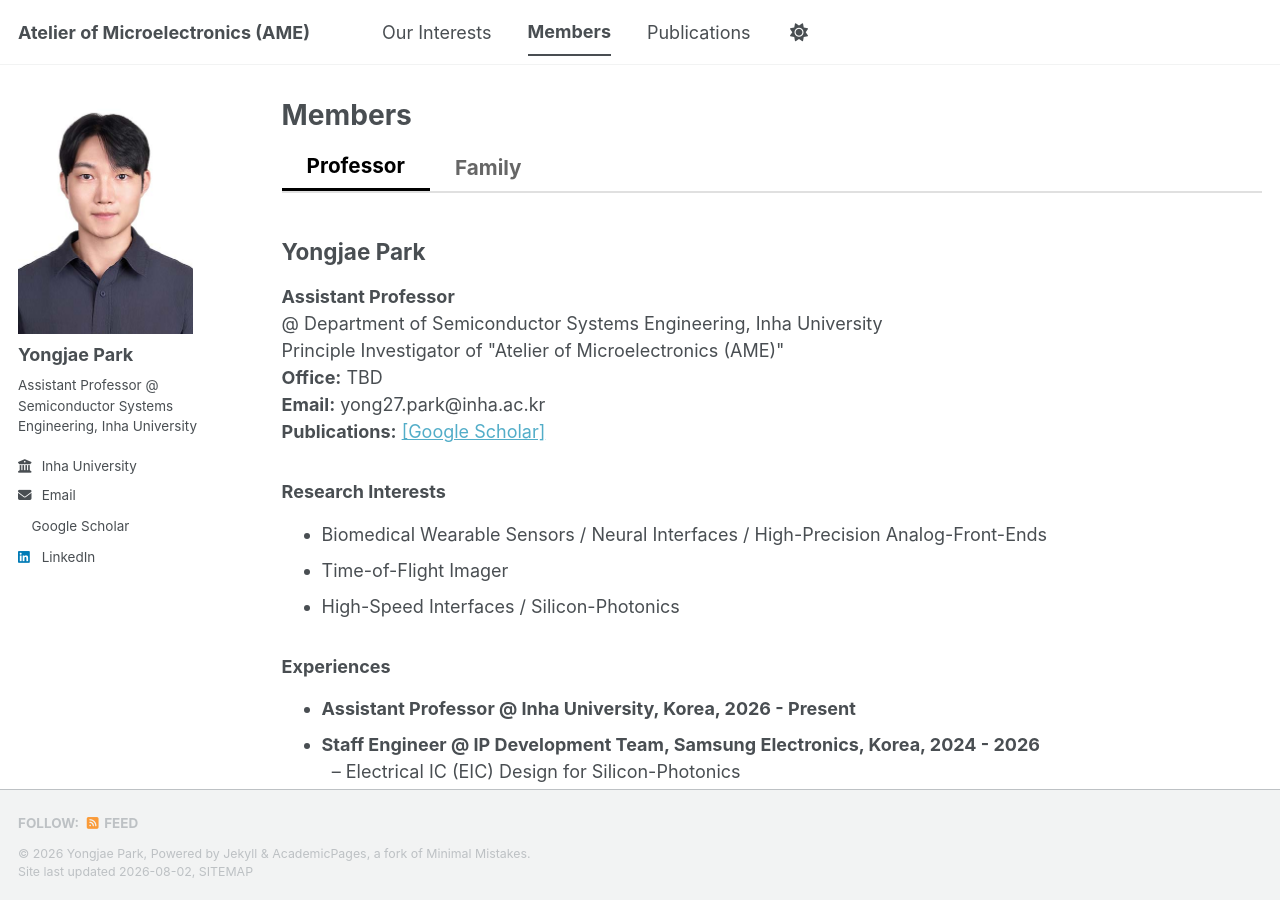
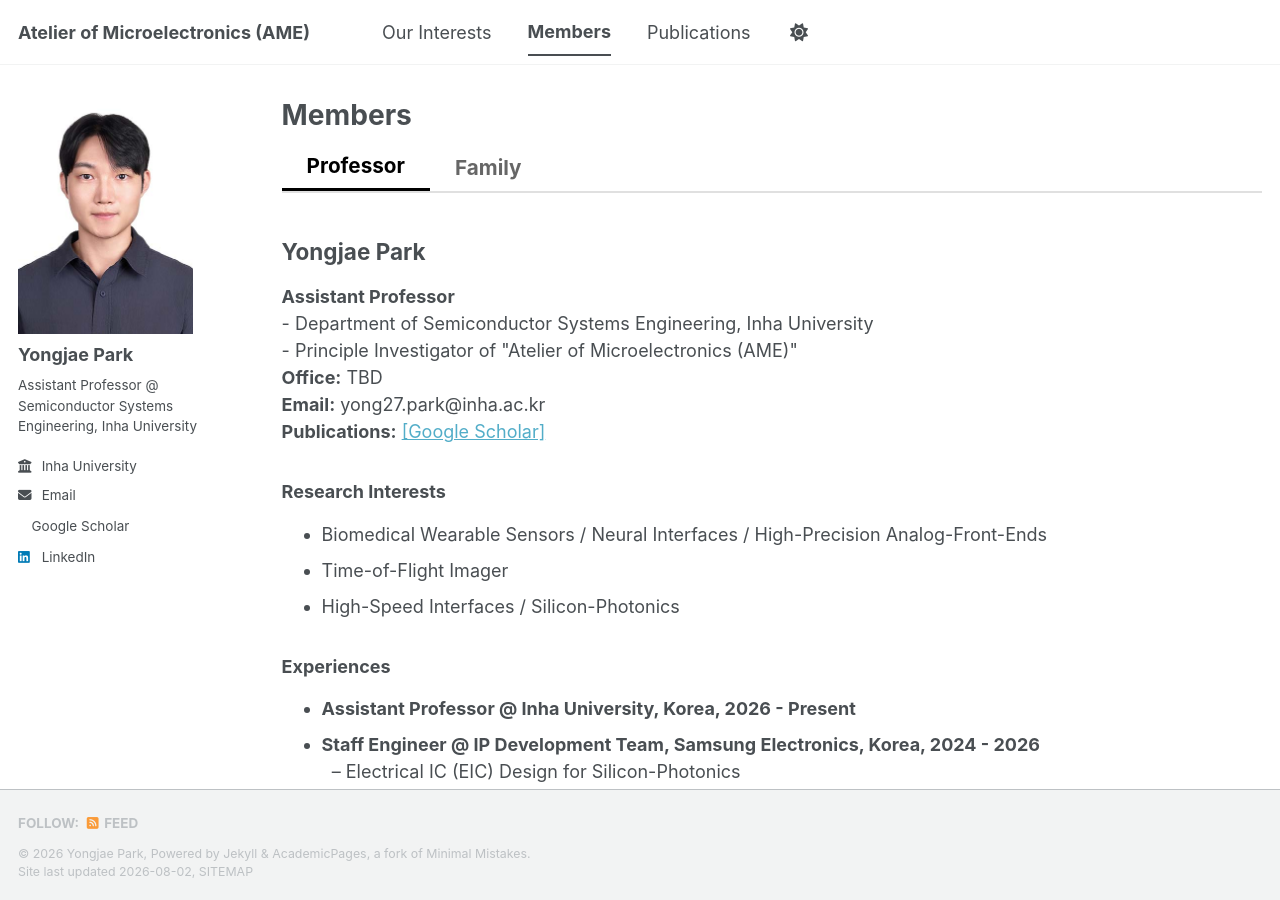
Before and after one commit to yong27park/AME.github.io, a Jekyll site: the page built from _pages/members.md, in a window 1280 px wide and 900 px high. Built offline with Jekyll 4.4.1, drawn with Linux system fonts in a browser that asks for light colours; a style sheet for code colours, icons or effects is not loaded.

```diff
--- a/_pages/members.md
+++ b/_pages/members.md
@@ -53,8 +53,8 @@ author_profile: true
     <!-- <img src="/images/professor.jpg" width="160" height="160" align="left" alt="Professor"> -->
     <h2>Yongjae Park</h2>
     <p><strong>Assistant Professor</strong><br>
-    @ Department of Semiconductor Systems Engineering, Inha University<br>
-    Principle Investigator of "Atelier of Microelectronics (AME)"<br>
+    - Department of Semiconductor Systems Engineering, Inha University<br>
+    - Principle Investigator of "Atelier of Microelectronics (AME)"<br>
     <strong>Office:</strong> TBD<br>
     <strong>Email:</strong> yong27.park@inha.ac.kr<br>
     <strong>Publications:</strong> <a href="https://scholar.google.com">[Google Scholar]</a>
```
